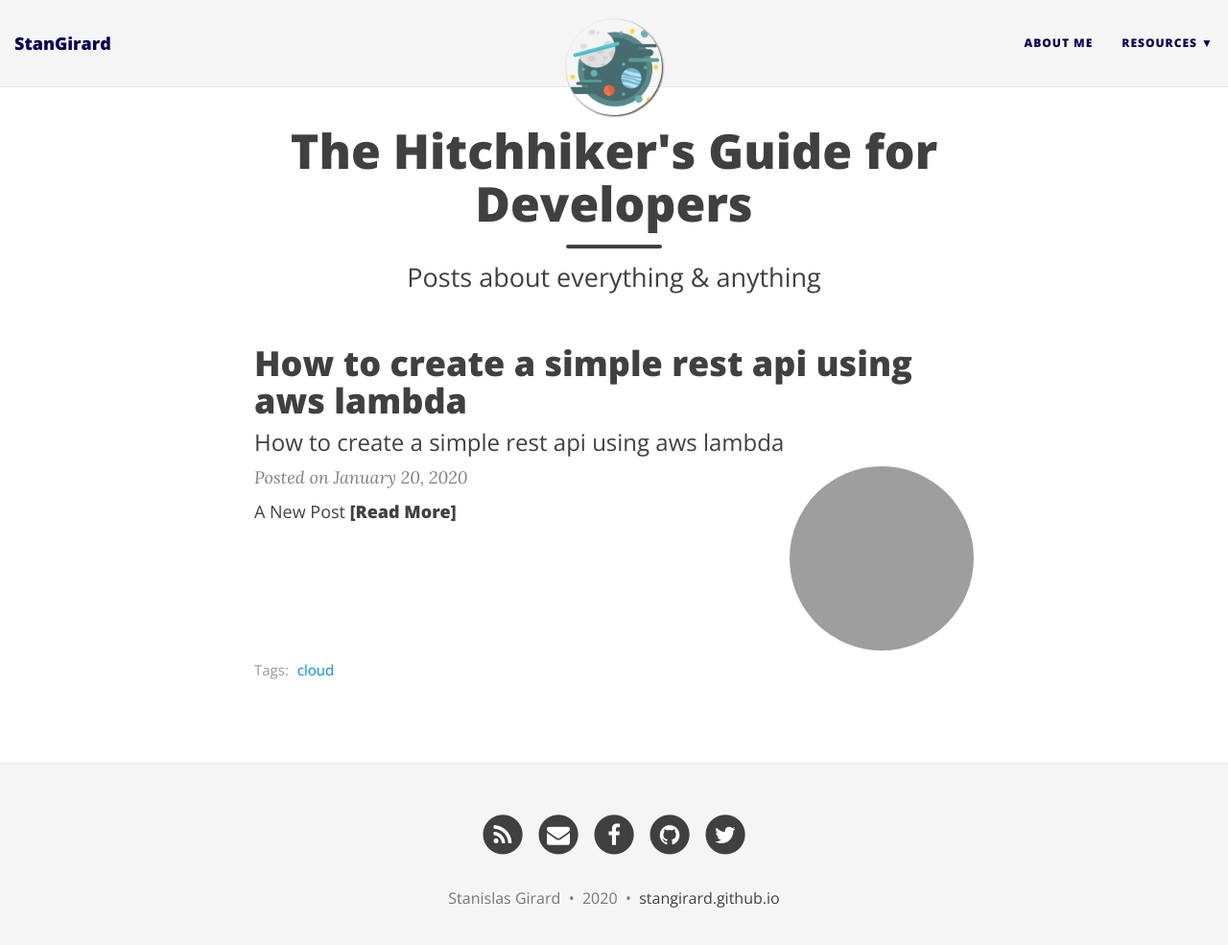
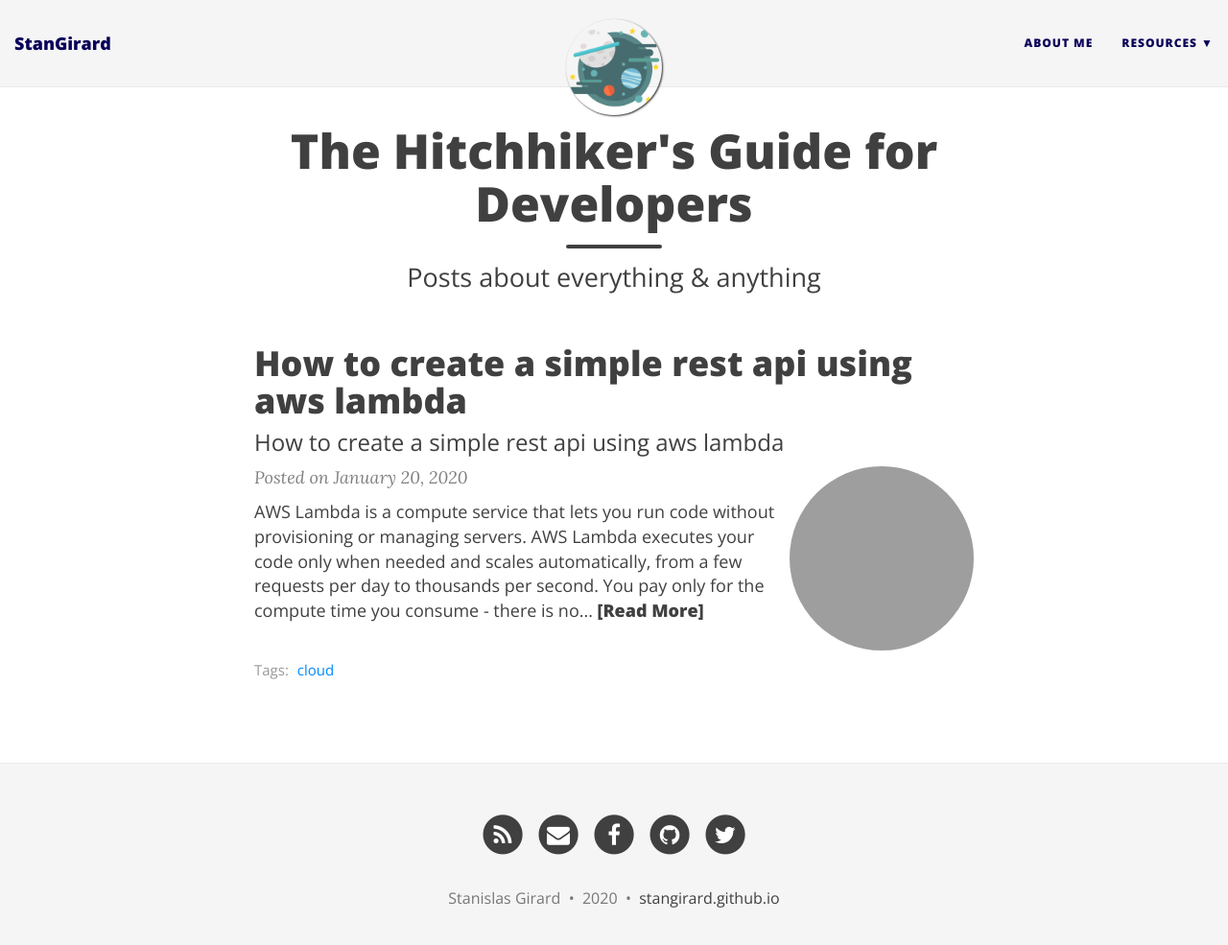
Before and after one commit to StanGirard/Primates-Jekyll, a Jekyll site: the page built from index.html, in a window 1280 px wide and 998 px high. Shown: the top 985 px of the window at 96% size. Built offline with Jekyll 4.4.1, drawn with Linux system fonts in a browser that asks for light colours; nearby versions of some CDN libraries; the list of posts is cut into pages by our own code; grey boxes are pictures that could not be loaded.

Commit message:
Update 2020-01-20-aws-lambda.md

```diff
--- a/_posts/2020-01-20-aws-lambda.md
+++ b/_posts/2020-01-20-aws-lambda.md
@@ -8,6 +8,4 @@
   - cloud
 date: '2020-01-20'
 ---
-## A New Post
-
-Enter text in [Markdown](http://daringfireball.net/projects/markdown/). Use the toolbar above, or click the **?** button for formatting help.
+[AWS Lambda](https://aws.amazon.com/lambda/) is a compute service that lets you run code without provisioning or managing servers. AWS Lambda executes your code only when needed and scales automatically, from a few requests per day to thousands per second. You pay only for the compute time you consume - there is no charge when your code is not running.
```
